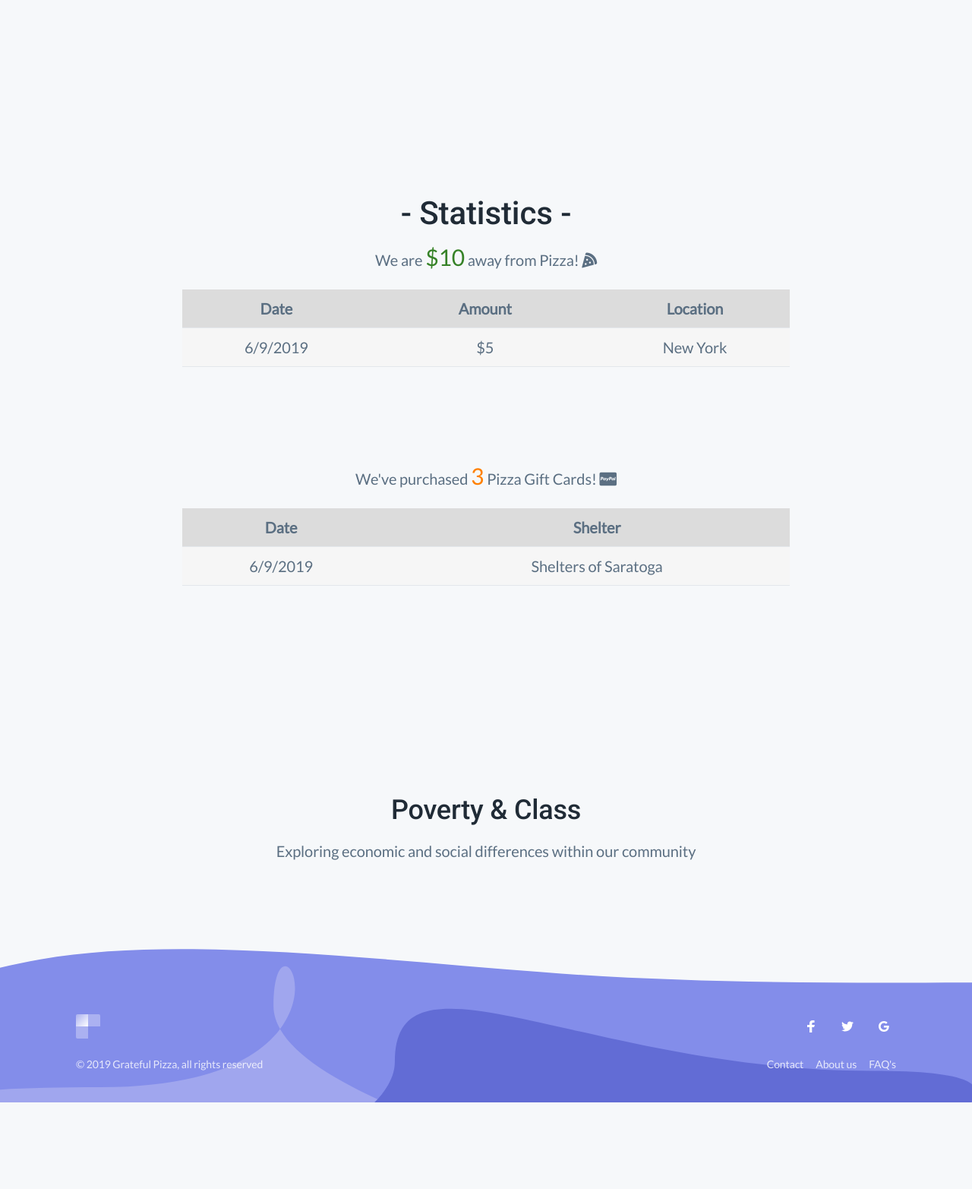
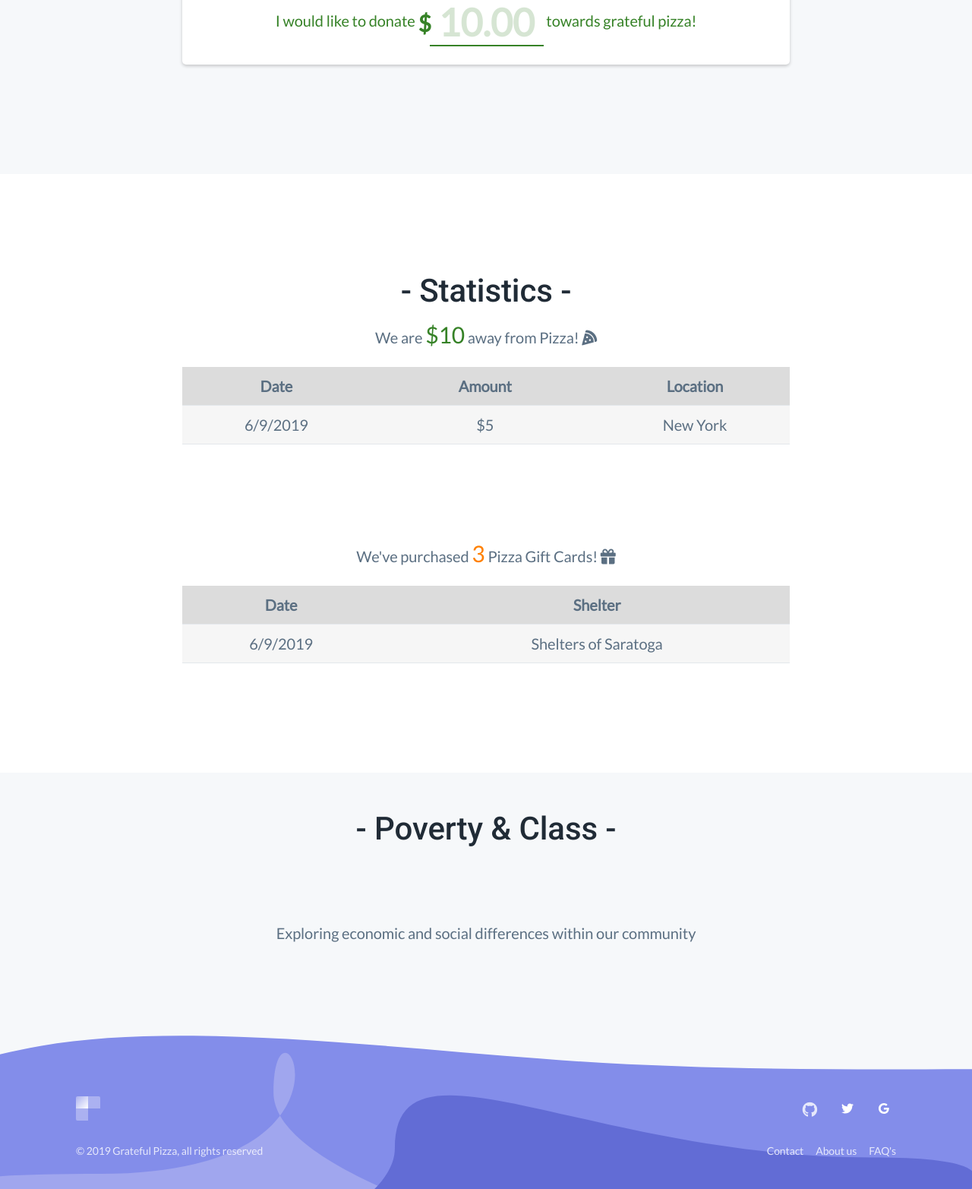
Before and after one commit to ItsPaden/GratefulPizza, a PHP site: page /raw.html in a window 1280 px wide. Shown: the part 1439-3004 px from the top of the page at 76% size. Before the commit the page ends 2890 px from the top, so only its background shows below. Run offline with PHP 8.4, Linux system fonts and the light colour scheme; lists and menus that the app fills with data are empty; some libraries are stand-ins or nearby versions.

Commit message:
Smooth scrolling, git link, white borders, more headers

```diff
--- a/Site/RevisedCSS.css
+++ b/Site/RevisedCSS.css
@@ -358,6 +358,10 @@ h4,h5,h6,.h4,.h5,.h6{
 	line-height:24px;
 	letter-spacing:-0.1px
 }
+html {
+	scroll-behavior: smooth;
+}
+
 .arrow{
 		height:32px;
 		width:32px;
@@ -931,5 +935,7 @@ th {
 	margin: auto auto;
 	padding-bottom: 20px;
 }
-
+.white {
+	background-color:white;
+}
 /*Input Box Below*/
--- a/Site/raw.html
+++ b/Site/raw.html
@@ -67,7 +67,7 @@
             </section>
 
 			<section class="hero text-center" id="Scrolled">
-
+				<h1 class="Center" style="margin-bottom:50px;margin-top:0px">- Donations -</h1>
 				<div class="container-sm">
 
 					<img class="pizza-meter text-center" src="1.png">
@@ -115,7 +115,7 @@
 				</div>
 			</section>
 
-			<section class="hero text-center payment-log">
+			<section class="hero text-center payment-log white">
 				<h1 class="Center">- Statistics -</h1>
 				<div class="container-sm">
 					<p>We are <span class="money-remaining">$10</span> away from Pizza! <i class="fas fa-pizza-slice"></i></p>
@@ -133,7 +133,7 @@
 					</table>
 				</div>
 				<div class="container-sm purchased-margins">
-					<p>We've purchased <span class="pizzas-purchased">3</span> Pizza Gift Cards! <i class="fab fa-cc-paypal"></i></p>
+					<p>We've purchased <span class="pizzas-purchased">3</span> Pizza Gift Cards! <i class="fas fa-gift"></i></p>
 					<table>
 						<tr class="table-header">
 							<th><strong>Date</th>
@@ -148,10 +148,11 @@
 			</section>
 
             <section class="newsletter section" class="boxed-container" class="body-wrap">
+				<h1 class="Center text-center">- Poverty & Class -</h1>
                 <div class="container-sm">
                     <div class="newsletter-inner section-inner">
                         <div class="newsletter-header text-center is-revealing">
-                            <h2 class="section-title mt-0" class="Center logo">Poverty & Class</h2>
+                         <!--   <h2 class="section-title mt-0" class="Center logo">Poverty & Class</h2> -->
                             <p class="section-paragraph" class="Center logo">Exploring economic and social differences within our community</p>
                         </div>
                         <div class="footer-form newsletter-form field field-grouped is-revealing">
@@ -200,11 +201,9 @@
                     </ul>
                     <ul class="footer-social-links list-reset">
                         <li>
-                            <a href="#">
-                                <span class="screen-reader-text">Discord</span>
-                                <svg width="16" height="16" xmlns="http://www.w3.org/2000/svg">
-                                    <path d="M6.023 16L6 9H3V6h3V4c0-2.7 1.672-4 4.08-4 1.153 0 2.144.086 2.433.124v2.821h-1.67c-1.31 0-1.563.623-1.563 1.536V6H13l-1 3H9.28v7H6.023z" fill="#FFFFFF"/>
-                                </svg>
+                            <a href="https://github.com/NickkTMD/GratefulPizza">
+                                <span class="screen-reader-text">GitHub</span>
+                                <i class="fab fa-github" style="font-size: 20px"></i>
                             </a>
                         </li>
                         <li>
```
